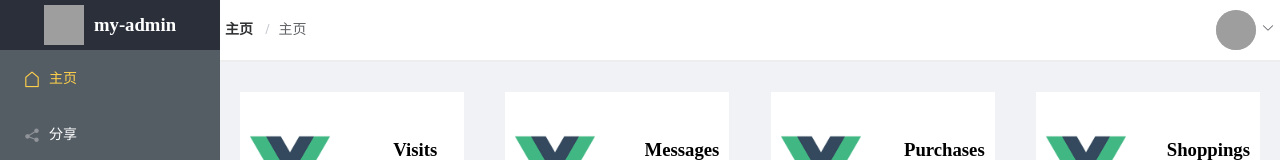
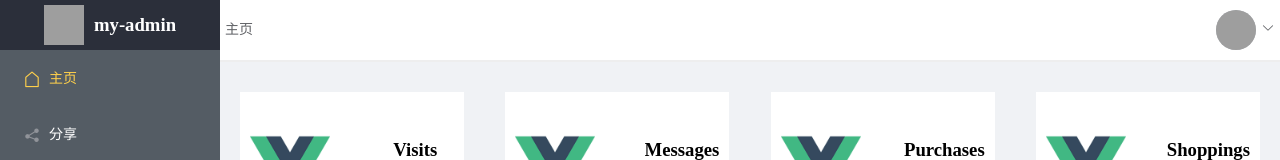
Before and after one commit to yuli1673/my-admin, a Vue app: page /#/login in a window 1280 px wide. Both pictures are taken after a click on the button "登入". Shown: the top 160 px of the page. Built offline with nearby package versions, Linux system fonts and the light colour scheme; grey boxes are pictures that could not be loaded.

Commit message:
修复theheader

```diff
--- a/src/layout/components/TheHeader.vue
+++ b/src/layout/components/TheHeader.vue
@@ -1,7 +1,7 @@
 <!--
  * @Author: your name
  * @Date: 2021-02-12 22:07:34
- * @LastEditTime: 2021-03-14 10:37:15
+ * @LastEditTime: 2021-03-14 10:43:20
  * @LastEditors: Please set LastEditors
  * @Description: In User Settings Edit
  * @FilePath: /my-admin/src/layout/TheHeader.vue
@@ -40,32 +40,15 @@
 <script>
 export default {
   data() {
-    return {
-      breadcrumb: []
-    };
+    return {};
   },
-  watch: {
-    $route: {
-      handler(route) {
-        this.getBreadcrumb(route);
-      },
-      immediate: true
+  computed: {
+    breadcrumb() {
+      return this.$route.matched.filter(v => v.meta.title);
     }
   },
-  methods: {
-    // 获取面包屑
-    getBreadcrumb(route) {
-      this.breadcrumb.length = 0;
-      let _breadcrumb = route.matched.filter(v => v.meta.title);
-      // 没有一条有 /home
-      if (!_breadcrumb.some(v => v.path === "/home")) {
-        _breadcrumb = [{ path: "/home", meta: { title: "主页" } }].concat(
-          _breadcrumb
-        );
-      }
-      this.breadcrumb = _breadcrumb;
-    }
-  }
+  watch: {},
+  methods: {}
 };
 </script>
 
```
